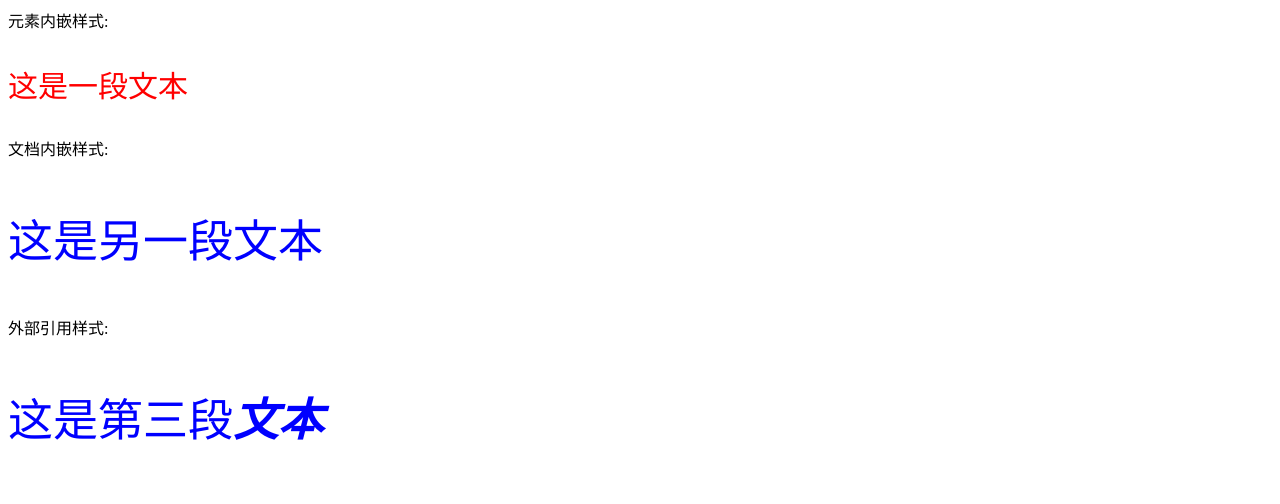
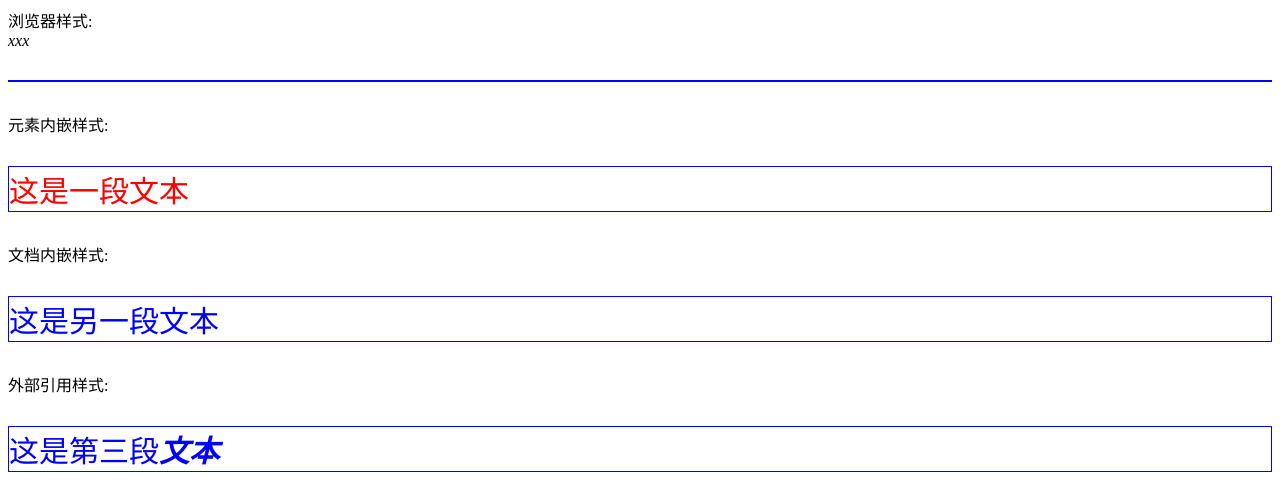
Before and after one commit to SuperZee/CSS3, a plain HTML site: page CSS入门/index.html in a window 1280 px wide. Drawn offline with Linux system fonts and the light colour scheme.

Commit message:
添加强制继承

```diff
--- a/CSS入门/index.html
+++ b/CSS入门/index.html
@@ -4,18 +4,24 @@
 	<meta charset="utf-8">
 	<title>CSS入门</title>
 	<link rel="stylesheet" type="text/css" href="style.css">
-	<!-- <link rel="stylesheet" type="text/css" href="b.css"> -->
-<!--
+	<link rel="stylesheet" type="text/css" href="b.css">
+
 	<style type="text/css">
 	p{
 		color: blue;
 		font-size: 30px;
+		border: 1px solid blue;
+	}
+	b{
+		/*border: inherit;强制继承P的样式*/
 	}
 	</style>
--->
+
 
 </head>
 <body>
+	浏览器样式:<br>
+	<i>xxx</i><p></p>
 	元素内嵌样式:
 	<p style="color:red;font-size:30px;">这是一段文本</p>
 
```
